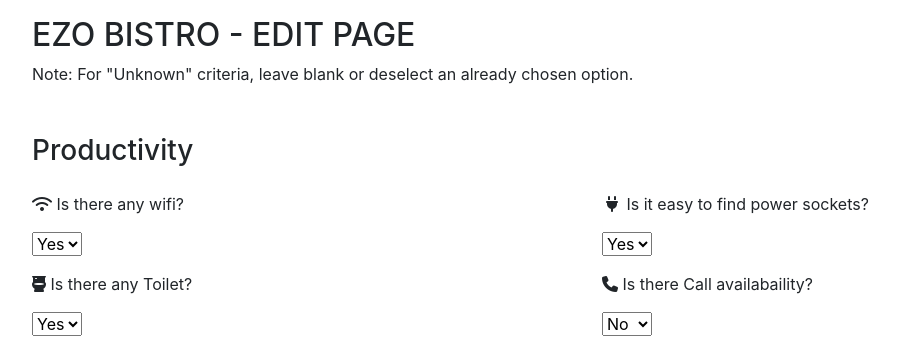
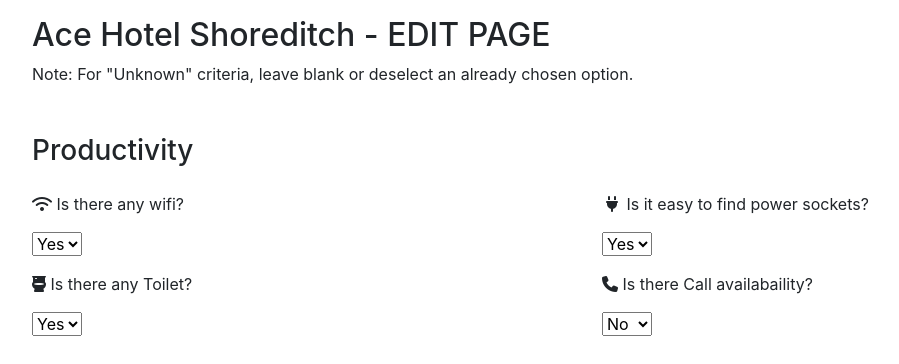
Before and after one commit to ajaxmemo/cafewifi_website, a Flask app: page /edit/7 in a window 1280 px wide. Shown: the part 56-420 px from the top of the page, without its empty margins (53-952 px from the left). Run offline with Flask 2, Linux system fonts and the light colour scheme; data comes from the database, SQL or seed files in the repository; some libraries are stand-ins or nearby versions.

Commit message:
first edition

```diff
--- a/templates/edit_cafe.html
+++ b/templates/edit_cafe.html
@@ -1,7 +1,7 @@
 {% include "header.html" %}
 
 <div class="container my-3">
-    <h2>EZO BISTRO - EDIT PAGE</h2>
+    <h2>{{cafe.name}} - EDIT PAGE</h2>
     <p>Note: For "Unknown" criteria, leave blank or deselect an already chosen option.</p>
     <form class="edit_form" action="{{ url_for('edit_cafe', cafe_id=cafe.id) }}" method="post" id="edit_form" novalidate="novalidate">
     <div class="block my-5">
```
